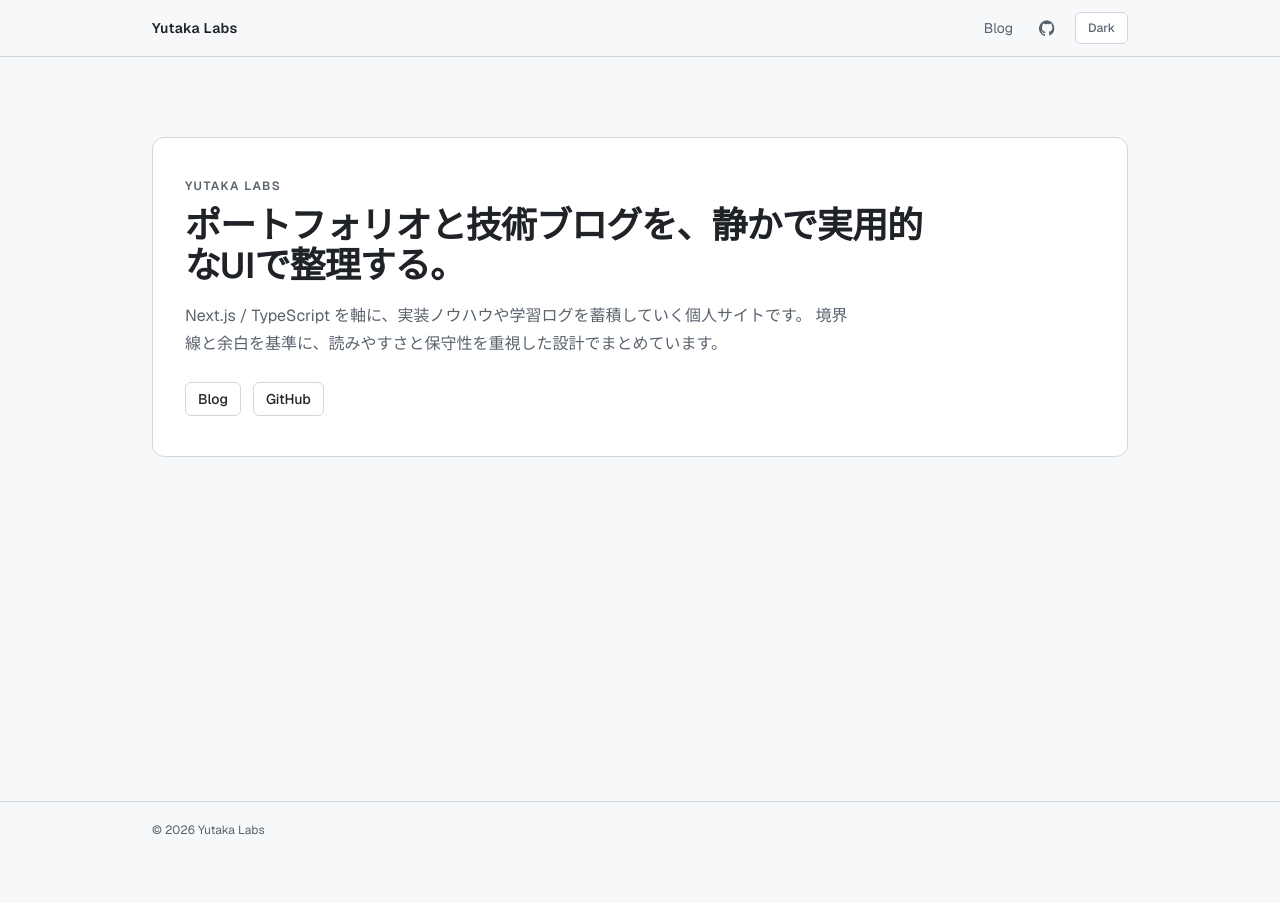
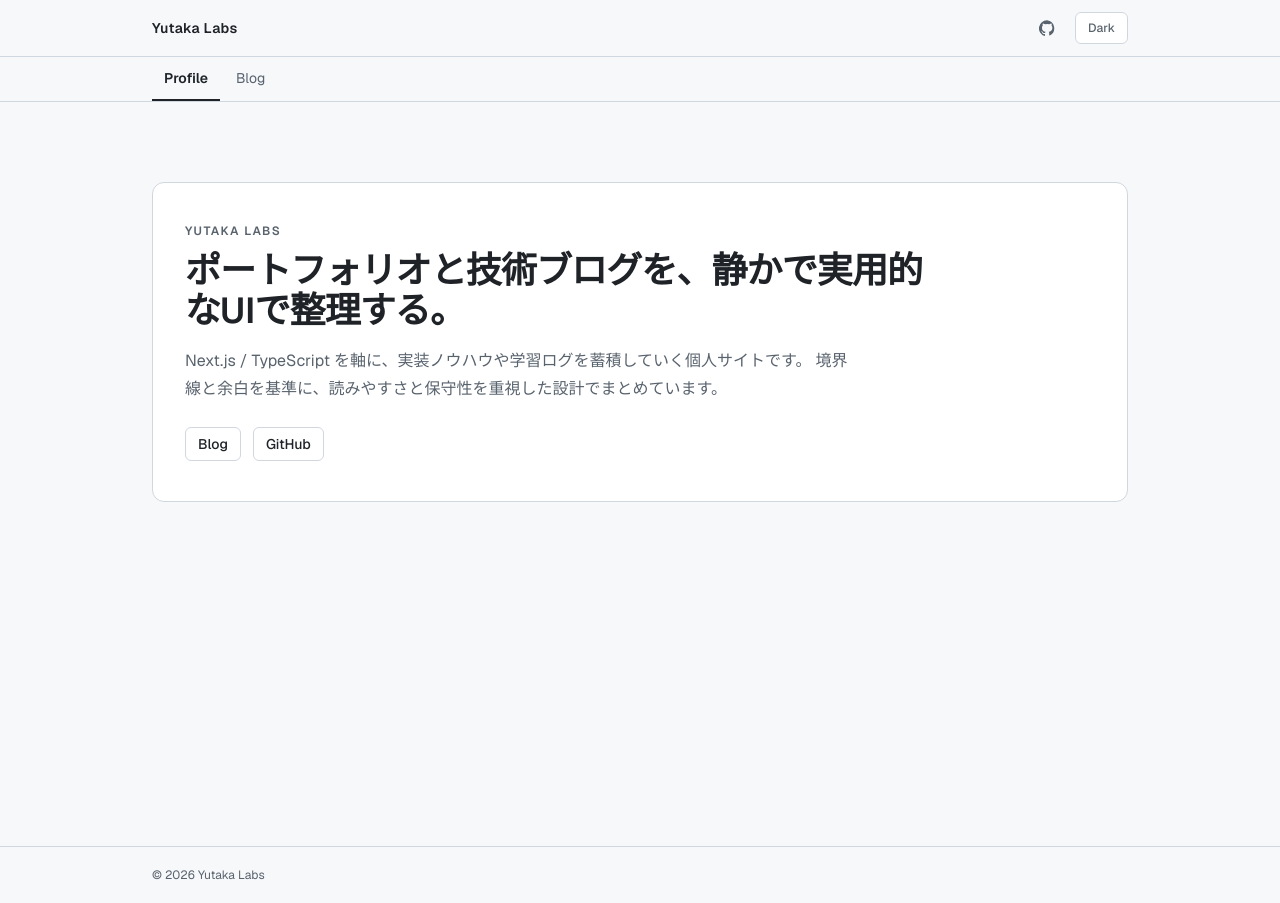
Before and after one commit to YutakaHub/yutaka-labs, a Next.js app: page / in a window 1280 px wide. Before the commit the page ends 858 px from the top, so only its background shows below. Built offline with nearby package versions, Linux system fonts and the light colour scheme.

Commit message:
二段ヘッダーとパス連動タブのアクティブ表示を実装

```diff
--- /dev/null
+++ b/components/layout/header-nav.tsx
@@ -0,0 +1,42 @@
+'use client'
+
+import Link from 'next/link'
+import { usePathname } from 'next/navigation'
+import { Container } from '@/components/layout/container'
+import { cn } from '@/lib/utils'
+
+const tabs = [
+  { label: 'Profile', href: '/', match: (pathname: string) => pathname === '/' },
+  { label: 'Blog', href: '/blog', match: (pathname: string) => pathname.startsWith('/blog') },
+]
+
+export function HeaderNav() {
+  const pathname = usePathname()
+
+  return (
+    <Container>
+      <nav className="flex h-11 items-end gap-1" aria-label="Section navigation">
+        {tabs.map((tab) => {
+          const isActive = tab.match(pathname)
+
+          return (
+            <Link
+              key={tab.href}
+              href={tab.href}
+              className={cn(
+                // GitHubのタブ風に、下線で現在位置を示す
+                'inline-flex h-full items-center border-b-2 px-3 text-sm transition-colors',
+                isActive
+                  ? 'border-[var(--foreground)] font-semibold text-[var(--foreground)]'
+                  : 'border-transparent text-[var(--muted-foreground)] hover:text-[var(--foreground)]',
+              )}
+              aria-current={isActive ? 'page' : undefined}
+            >
+              {tab.label}
+            </Link>
+          )
+        })}
+      </nav>
+    </Container>
+  )
+}
--- /dev/null
+++ b/components/layout/header-top.tsx
@@ -0,0 +1,39 @@
+import Link from 'next/link'
+import { Container } from '@/components/layout/container'
+import { ThemeToggle } from '@/components/ui/theme-toggle'
+import { getGitHubProfileUrl } from '@/lib/github'
+
+function GitHubMark() {
+  return (
+    <svg viewBox="0 0 24 24" aria-hidden className="h-4 w-4 fill-current">
+      <path d="M12 .5A12 12 0 0 0 8.2 23.9c.6.1.8-.3.8-.6v-2.2c-3.3.7-4-1.6-4-1.6-.6-1.4-1.3-1.8-1.3-1.8-1.1-.8.1-.8.1-.8 1.2.1 1.9 1.3 1.9 1.3 1.1 1.8 2.8 1.3 3.5 1 .1-.8.4-1.3.8-1.6-2.7-.3-5.5-1.3-5.5-6a4.7 4.7 0 0 1 1.2-3.3 4.3 4.3 0 0 1 .1-3.2s1-.3 3.4 1.3a11.7 11.7 0 0 1 6.1 0c2.3-1.6 3.4-1.3 3.4-1.3.5 1.1.5 2.4.1 3.2a4.7 4.7 0 0 1 1.2 3.3c0 4.7-2.8 5.7-5.5 6 .4.3.8 1 .8 2v3c0 .3.2.7.8.6A12 12 0 0 0 12 .5Z" />
+    </svg>
+  )
+}
+
+export function HeaderTop() {
+  return (
+    <div className="border-b border-[var(--border)]">
+      <Container className="flex h-14 items-center justify-between">
+        <Link href="/" className="text-sm font-semibold tracking-wide text-[var(--foreground)]">
+          Yutaka Labs
+        </Link>
+
+        <div className="flex items-center gap-3 text-[var(--muted-foreground)]">
+          {/* GitHubリンクはアイコン中心で、ナビの密度を上げすぎない */}
+          <a
+            href={getGitHubProfileUrl()}
+            target="_blank"
+            rel="noreferrer"
+            className="inline-flex h-8 w-8 items-center justify-center rounded-md border border-transparent transition-colors hover:border-[var(--border)] hover:bg-[var(--surface)] hover:text-[var(--foreground)]"
+            aria-label="GitHub profile"
+            title="GitHub"
+          >
+            <GitHubMark />
+          </a>
+          <ThemeToggle />
+        </div>
+      </Container>
+    </div>
+  )
+}
--- a/components/layout/header.tsx
+++ b/components/layout/header.tsx
@@ -1,44 +1,12 @@
-import Link from 'next/link'
-import { ThemeToggle } from '@/components/ui/theme-toggle'
-import { Container } from '@/components/layout/container'
-import { getGitHubProfileUrl } from '@/lib/github'
-
-function GitHubMark() {
-  return (
-    <svg viewBox="0 0 24 24" aria-hidden className="h-4 w-4 fill-current">
-      <path d="M12 .5A12 12 0 0 0 8.2 23.9c.6.1.8-.3.8-.6v-2.2c-3.3.7-4-1.6-4-1.6-.6-1.4-1.3-1.8-1.3-1.8-1.1-.8.1-.8.1-.8 1.2.1 1.9 1.3 1.9 1.3 1.1 1.8 2.8 1.3 3.5 1 .1-.8.4-1.3.8-1.6-2.7-.3-5.5-1.3-5.5-6a4.7 4.7 0 0 1 1.2-3.3 4.3 4.3 0 0 1 .1-3.2s1-.3 3.4 1.3a11.7 11.7 0 0 1 6.1 0c2.3-1.6 3.4-1.3 3.4-1.3.5 1.1.5 2.4.1 3.2a4.7 4.7 0 0 1 1.2 3.3c0 4.7-2.8 5.7-5.5 6 .4.3.8 1 .8 2v3c0 .3.2.7.8.6A12 12 0 0 0 12 .5Z" />
-    </svg>
-  )
-}
+import { HeaderNav } from '@/components/layout/header-nav'
+import { HeaderTop } from '@/components/layout/header-top'
 
 export function Header() {
   return (
+    // 2段構成にして、グローバル操作とセクション移動を分離する
     <header className="border-b border-[var(--border)] bg-[var(--background)]/95 backdrop-blur">
-      <Container className="flex h-14 items-center justify-between">
-        <Link href="/" className="text-sm font-semibold tracking-wide text-[var(--foreground)]">
-          Yutaka Labs
-        </Link>
-
-        <nav className="flex items-center gap-3 text-sm text-[var(--muted-foreground)]">
-          <Link href="/blog" className="rounded px-1.5 py-1 transition-colors hover:text-[var(--foreground)]">
-            Blog
-          </Link>
-
-          {/* GitHubリンクはアイコン主体で主張を抑え、ナビに自然に馴染ませる */}
-          <a
-            href={getGitHubProfileUrl()}
-            target="_blank"
-            rel="noreferrer"
-            className="inline-flex h-8 w-8 items-center justify-center rounded-md border border-transparent transition-colors hover:border-[var(--border)] hover:bg-[var(--surface)] hover:text-[var(--foreground)]"
-            aria-label="GitHub profile"
-            title="GitHub"
-          >
-            <GitHubMark />
-          </a>
-
-          <ThemeToggle />
-        </nav>
-      </Container>
+      <HeaderTop />
+      <HeaderNav />
     </header>
   )
 }
```
